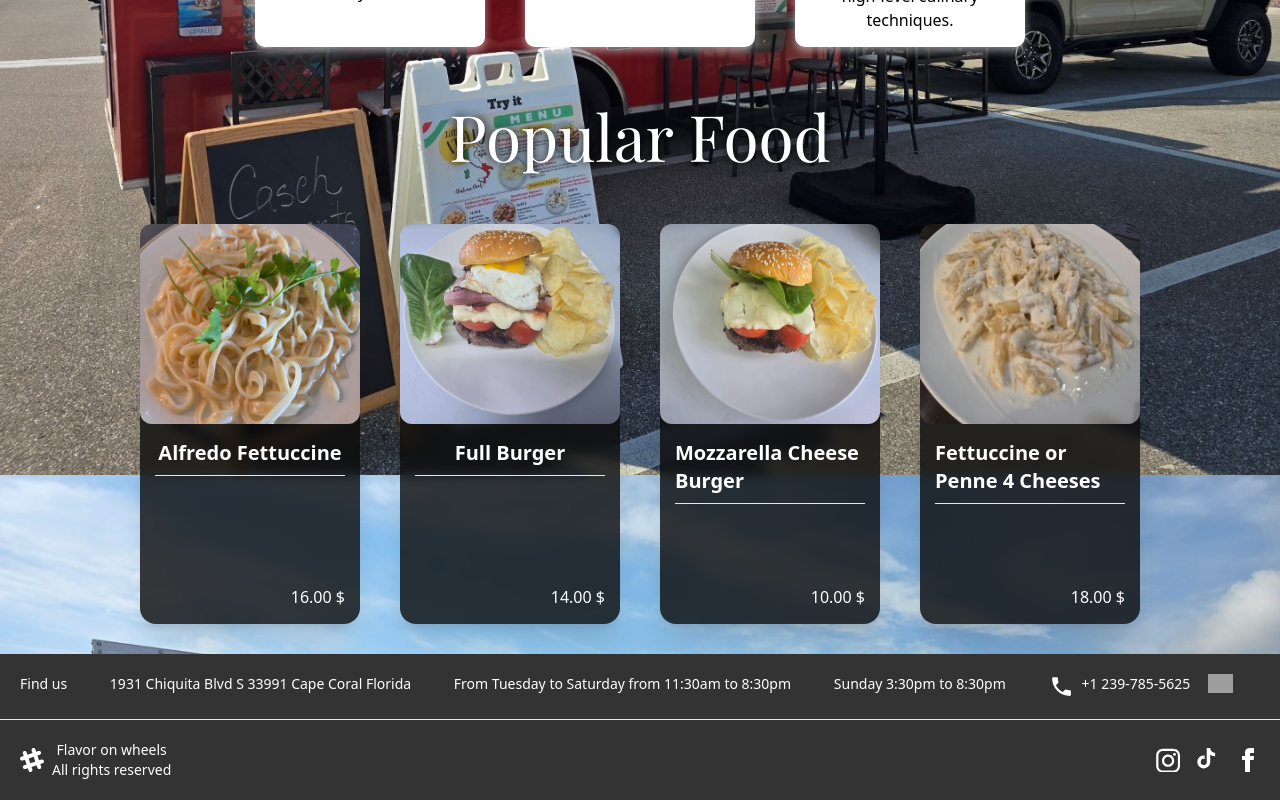
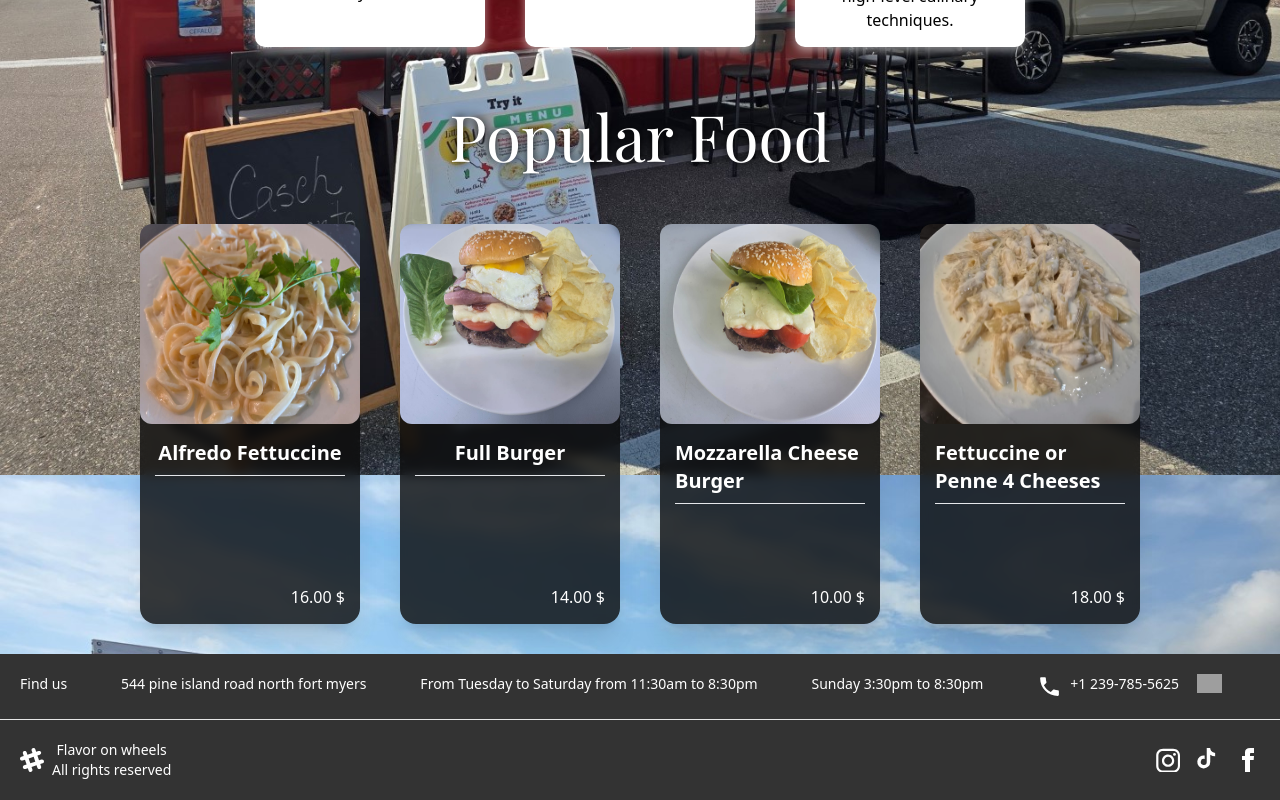
Before and after one commit to CJiens/food-truck, an Angular app: page /home in a window 1280 px wide. Shown: the part 1305-2105 px from the top of the page. Built offline with nearby package versions, Linux system fonts and the light colour scheme; grey boxes are pictures that could not be loaded; a web font is replaced by a local one.

Commit message:
Update footer.component.html

```diff
--- a/src/app/core/pages/home/footer/footer.component.html
+++ b/src/app/core/pages/home/footer/footer.component.html
@@ -1,8 +1,6 @@
 <footer class="footer bg-base-200 text-base-content p-10">
   <h1 class="enc">Find us</h1>
-  <span>1931 Chiquita Blvd S
-33991 Cape Coral
-Florida</span>
+  <span>544 pine island road north fort myers</span>
   <span>From Tuesday to Saturday from 11:30am to 8:30pm</span>
   <span>Sunday 3:30pm to 8:30pm</span>
 
```
